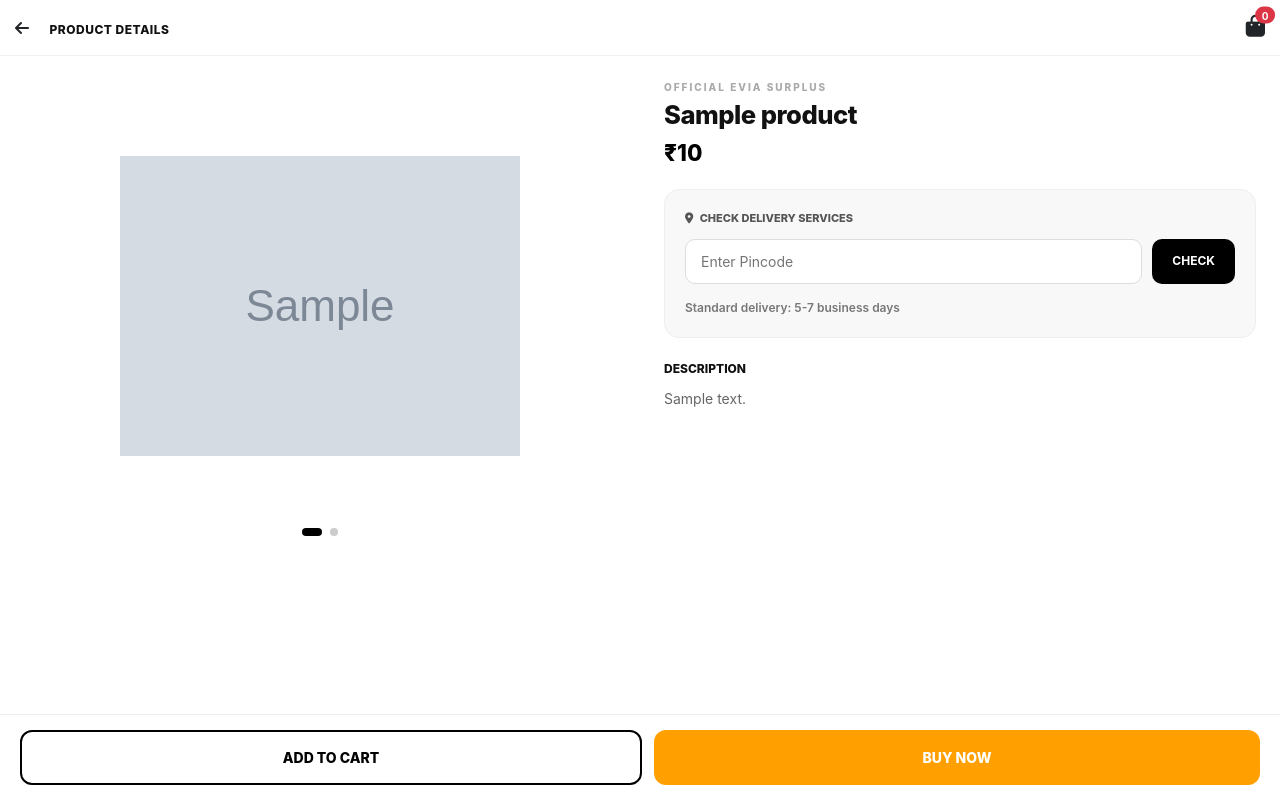
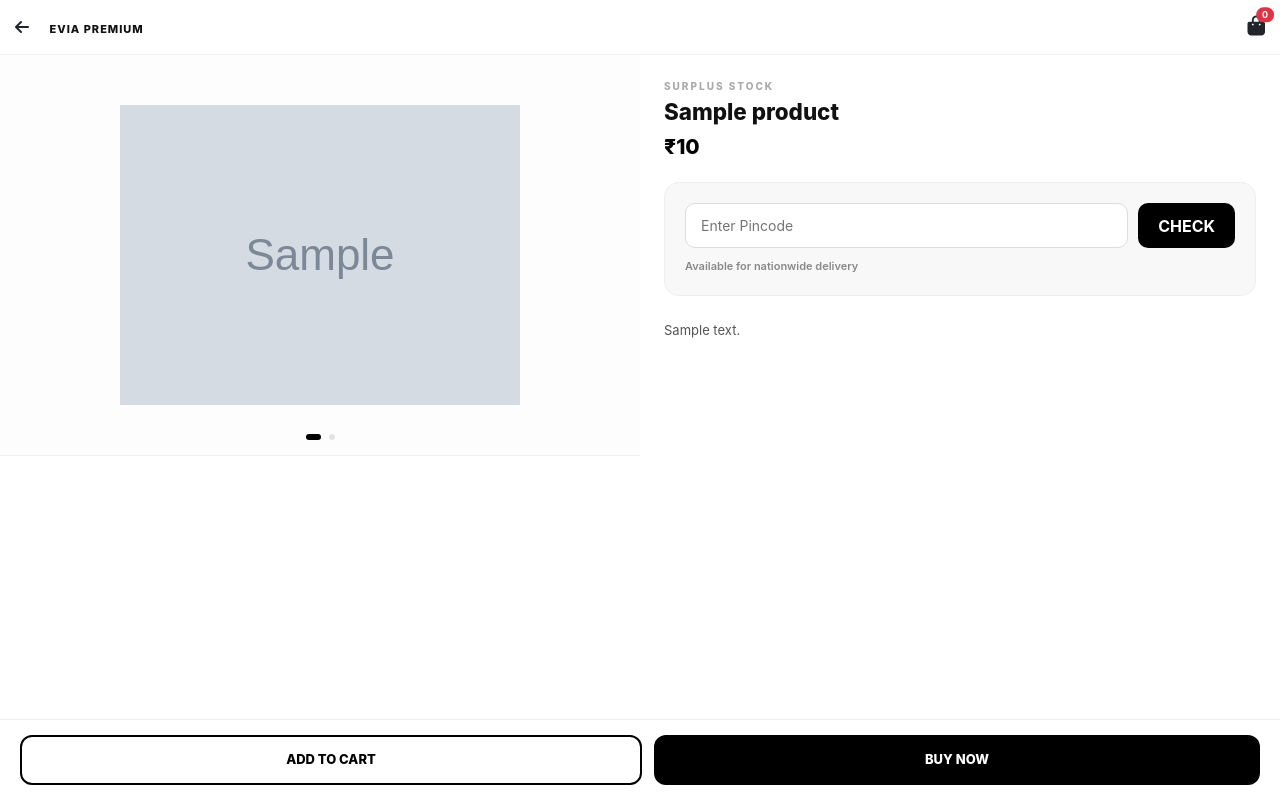
Before and after one commit to gmkarshad45-design/evia-shop, a Flask app: page /product/1 in a window 1280 px wide. Run offline with Flask 3, Linux system fonts and the light colour scheme; tables that the repository leaves empty hold one stand-in row (values such as "Sample post"); grey boxes marked "Sample" are stand-in pictures.

Commit message:
Update product_detail.html

```diff
--- a/templates/product_detail.html
+++ b/templates/product_detail.html
@@ -2,14 +2,13 @@
 <html lang="en">
 <head>
     <meta charset="UTF-8">
-    <meta name="viewport" content="width=device-width, initial-scale=1.0, maximum-scale=1.0, user-scalable=no, viewport-fit=cover">
+    <meta name="viewport" content="width=device-width, initial-scale=1.0, maximum-scale=1.0, user-scalable=no">
     <title>{{ product.name }} | EVIA Official</title>
     <link href="https://cdn.jsdelivr.net/npm/bootstrap@5.3.0/dist/css/bootstrap.min.css" rel="stylesheet">
     <link rel="stylesheet" href="https://cdnjs.cloudflare.com/ajax/libs/font-awesome/6.0.0/css/all.min.css">
     <style>
         body { font-family: 'Inter', sans-serif; background: #ffffff; color: #111; padding-bottom: 100px; margin: 0; }
 
-        /* Navigation */
         .back-nav {
             padding: 15px;
             border-bottom: 1px solid #f1f1f1;
@@ -22,12 +21,13 @@
             z-index: 1100;
         }
 
-        /* FIXED: Perfect Fit Image Slider */
+        /* FIXED IMAGE SCROLLER: Perfect Fit & High Clarity */
         .scroll-container {
             position: relative;
             width: 100%;
-            background: #f9f9f9; /* Subtle background for better product pop */
+            background: #fdfdfd;
             overflow: hidden;
+            border-bottom: 1px solid #f0f0f0;
         }
 
         .scroll-wrapper {
@@ -44,12 +44,12 @@
         .scroll-item {
             flex: 0 0 100%;
             width: 100%;
-            height: 500px; /* Standardized height */
+            height: 400px; /* Reduced height so it fits on screen better */
             scroll-snap-align: start;
             display: flex;
             align-items: center;
             justify-content: center;
-            background: #fff;
+            padding: 15px; /* Adds space around the image so it doesn't look too big */
         }
 
         .scroll-item img {
@@ -57,49 +57,43 @@
             max-height: 100%;
             width: auto;
             height: auto;
-            object-fit: contain; /* FIXED: Shows full image without blur/zoom */
-            image-rendering: -webkit-optimize-contrast; /* FIXED: Enhances sharpness */
+            object-fit: contain; /* Keeps original proportions, NO stretching */
+            image-rendering: -webkit-optimize-contrast; /* Sharpens for mobile */
         }
 
-        /* Slider Dots Overlay */
         .scroll-dots {
             display: flex;
             justify-content: center;
             gap: 8px;
             position: absolute;
-            bottom: 20px;
+            bottom: 15px;
             width: 100%;
-            z-index: 10;
         }
 
         .dot {
-            width: 8px;
-            height: 8px;
-            background: rgba(0,0,0,0.2);
+            width: 6px;
+            height: 6px;
+            background: rgba(0,0,0,0.1);
             border-radius: 50%;
             transition: 0.3s;
         }
 
         .dot.active {
             background: #000;
-            width: 20px;
+            width: 15px;
             border-radius: 10px;
         }
 
-        /* Product Info */
+        /* Content Styling */
         .brand-tag { font-size: 10px; font-weight: 800; color: #aaa; text-transform: uppercase; letter-spacing: 2px; }
-        .product-name { font-weight: 800; font-size: 1.6rem; margin: 5px 0; letter-spacing: -0.5px; }
-        .price-section { font-size: 1.4rem; font-weight: 800; color: #000; margin-bottom: 20px; }
+        .product-name { font-weight: 800; font-size: 1.4rem; margin: 5px 0; }
+        .price-section { font-size: 1.3rem; font-weight: 800; color: #000; margin-bottom: 20px; }
 
-        /* Pincode Section */
         .pincode-box { background: #f8f8f8; border-radius: 15px; padding: 20px; border: 1px solid #eee; }
-        .pin-label { font-size: 11px; font-weight: 800; color: #555; margin-bottom: 12px; }
         .pin-input-group { display: flex; gap: 10px; }
-        .pin-input { flex: 1; height: 45px; border: 1px solid #ddd; border-radius: 10px; padding: 0 15px; font-size: 14px; outline: none; transition: 0.3s; }
-        .pin-input:focus { border-color: #000; }
-        .pin-btn { background: #000; color: #fff; border: none; padding: 0 20px; border-radius: 10px; font-size: 12px; font-weight: 700; }
+        .pin-input { flex: 1; height: 45px; border: 1px solid #ddd; border-radius: 10px; padding: 0 15px; font-size: 14px; }
+        .pin-btn { background: #000; color: #fff; border: none; padding: 0 20px; border-radius: 10px; font-weight: 700; }
 
-        /* Fixed Bottom Bar */
         .bottom-bar {
             position: fixed; bottom: 0; left: 0; right: 0;
             background: #fff; padding: 15px 20px;
@@ -107,31 +101,27 @@
             display: flex; gap: 12px;
         }
         .cart-btn {
-            flex: 1; height: 55px; border-radius: 12px;
+            flex: 1; height: 50px; border-radius: 12px;
             background: #fff; color: #000; border: 2px solid #000;
-            font-weight: 800; font-size: 14px; transition: 0.2s;
+            font-weight: 800; font-size: 13px;
         }
-        .cart-btn:active { transform: scale(0.96); }
         .buy-btn-split {
-            flex: 1; height: 55px; border-radius: 12px;
-            background: #ff9f00; color: #fff; border: none;
-            font-weight: 800; font-size: 14px; text-decoration: none;
-            display: flex; align-items: center; justify-content: center; transition: 0.2s;
+            flex: 1; height: 50px; border-radius: 12px;
+            background: #000; color: #fff; border: none;
+            font-weight: 800; font-size: 13px; text-decoration: none;
+            display: flex; align-items: center; justify-content: center;
         }
-        .buy-btn-split:active { transform: scale(0.96); }
 
-        /* Notification Toast */
         #cart-toast {
-            visibility: hidden; min-width: 250px; background-color: #1a1a1a;
-            color: #fff; text-align: center; border-radius: 12px; padding: 16px;
-            position: fixed; z-index: 2000; bottom: 100px; left: 50%;
-            transform: translateX(-50%); font-size: 14px; font-weight: 600;
-            box-shadow: 0 10px 30px rgba(0,0,0,0.3);
+            visibility: hidden; min-width: 200px; background-color: #000;
+            color: #fff; text-align: center; border-radius: 10px; padding: 12px;
+            position: fixed; z-index: 2000; bottom: 85px; left: 50%;
+            transform: translateX(-50%); font-size: 13px;
         }
         #cart-toast.show { visibility: visible; animation: fadein 0.5s, fadeout 0.5s 2.5s; }
 
-        @keyframes fadein { from {bottom: 70px; opacity: 0;} to {bottom: 100px; opacity: 1;} }
-        @keyframes fadeout { from {bottom: 100px; opacity: 1;} to {bottom: 70px; opacity: 0;} }
+        @keyframes fadein { from {bottom: 60px; opacity: 0;} to {bottom: 85px; opacity: 1;} }
+        @keyframes fadeout { from {bottom: 85px; opacity: 1;} to {bottom: 60px; opacity: 0;} }
     </style>
 </head>
 <body>
@@ -139,11 +129,11 @@
     <div class="back-nav">
         <div>
             <a href="/" class="text-dark me-3 text-decoration-none"><i class="fa fa-arrow-left"></i></a>
-            <span style="font-size: 12px; font-weight: 800; letter-spacing: 0.5px;">PRODUCT DETAILS</span>
+            <span style="font-size: 11px; font-weight: 800; letter-spacing: 1px;">EVIA PREMIUM</span>
         </div>
-        <a href="/cart" class="text-dark position-relative text-decoration-none">
-            <i class="fa fa-shopping-bag" style="font-size: 22px;"></i>
-            <span id="cart-count" class="position-absolute top-0 start-100 translate-middle badge rounded-pill bg-danger" style="font-size: 10px;">
+        <a href="/cart" class="text-dark position-relative">
+            <i class="fa fa-shopping-bag" style="font-size: 20px;"></i>
+            <span id="cart-count" class="position-absolute top-0 start-100 translate-middle badge rounded-pill bg-danger" style="font-size: 9px;">
                 {{ session['cart']|length if session.get('cart') else 0 }}
             </span>
         </a>
@@ -155,12 +145,12 @@
                 <div class="scroll-container">
                     <div class="scroll-wrapper" id="imageScroller">
                         <div class="scroll-item">
-                            <img src="{{ product.image }}" alt="{{ product.name }}" onerror="this.src='https://placehold.co/800x800?text=No+Image+Available'">
+                            <img src="{{ product.image }}" alt="{{ product.name }}">
                         </div>
 
                         {% if product.image_2 %}
                         <div class="scroll-item">
-                            <img src="{{ product.image_2 }}" alt="{{ product.name }} View 2">
+                            <img src="{{ product.image_2 }}" alt="{{ product.name }} view 2">
                         </div>
                         {% endif %}
                     </div>
@@ -175,40 +165,37 @@
             </div>
 
             <div class="col-12 col-md-6 p-4">
-                <div class="brand-tag">Official EVIA Surplus</div>
+                <div class="brand-tag">Surplus Stock</div>
                 <h1 class="product-name">{{ product.name }}</h1>
                 <div class="price-section">₹{{ product.price }}</div>
 
                 <div class="pincode-box mb-4">
-                    <div class="pin-label"><i class="fa fa-map-marker-alt me-1"></i> CHECK DELIVERY SERVICES</div>
                     <div class="pin-input-group">
                         <input type="number" id="pinCode" class="pin-input" placeholder="Enter Pincode">
                         <button class="pin-btn" onclick="checkDelivery()">CHECK</button>
                     </div>
-                    <div id="deliveryMsg" style="font-size: 12px; margin-top: 15px; font-weight: 600; color: #777;">
-                        Standard delivery: 5-7 business days
+                    <div id="deliveryMsg" style="font-size: 11px; margin-top: 10px; font-weight: 600; color: #888;">
+                        Available for nationwide delivery
                     </div>
                 </div>
 
-                <div class="mt-4">
-                    <h6 style="font-size: 12px; font-weight: 800; color: #111;">DESCRIPTION</h6>
-                    <p style="font-size: 14px; color: #666; line-height: 1.8; margin-top: 10px;">
-                        {{ product.description or 'High-quality premium surplus item. Limited collection available for a short time.' }}
+                <div class="mt-2">
+                    <p style="font-size: 13px; color: #555; line-height: 1.6;">
+                        {{ product.description }}
                     </p>
                 </div>
             </div>
         </div>
     </div>
 
-    <div id="cart-toast">✅ Product added to your cart</div>
+    <div id="cart-toast">Added to cart successfully</div>
 
     <div class="bottom-bar">
         <button class="cart-btn" onclick="addToCart({{ product.id }})">ADD TO CART</button>
-        <a href="{{ url_for('add_to_cart', id=product.id) }}?next=cart" class="buy-btn-split">BUY NOW</a>
+        <a href="{{ url_for('buy_now', id=product.id) }}" class="buy-btn-split">BUY NOW</a>
     </div>
 
     <script>
-        // Image Scroller Dot Sync Logic
         const scroller = document.getElementById('imageScroller');
         const dots = document.querySelectorAll('.dot');
 
@@ -221,36 +208,27 @@
             });
         }
 
-        // Add to Cart with AJAX
         function addToCart(productId) {
-            fetch('/add-to-cart/' + productId, {
-                method: 'GET',
-                headers: { 'X-Requested-With': 'XMLHttpRequest' }
-            })
+            fetch('/add-to-cart/' + productId, { method: 'GET' })
             .then(response => {
-                if(response.ok) {
-                    showToast();
-                    let countObj = document.getElementById('cart-count');
-                    countObj.innerText = parseInt(countObj.innerText) + 1;
-                }
+                const toast = document.getElementById("cart-toast");
+                toast.className = "show";
+                setTimeout(() => { toast.className = ""; }, 3000);
+
+                let countObj = document.getElementById('cart-count');
+                countObj.innerText = parseInt(countObj.innerText) + 1;
             });
-        }
-
-        function showToast() {
-            const toast = document.getElementById("cart-toast");
-            toast.className = "show";
-            setTimeout(() => { toast.className = toast.className.replace("show", ""); }, 3000);
         }
 
         function checkDelivery() {
             const pin = document.getElementById('pinCode').value;
             const msg = document.getElementById('deliveryMsg');
             if(pin.length === 6) {
-                msg.innerHTML = "✅ Serviceable: Delivery expected within 7 days";
-                msg.style.color = "#28a745";
+                msg.innerHTML = "✅ Standard delivery available to " + pin;
+                msg.style.color = "green";
             } else {
-                msg.innerHTML = "❌ Invalid Pincode. Please enter 6 digits.";
-                msg.style.color = "#dc3545";
+                msg.innerHTML = "❌ Please enter a valid 6-digit pincode";
+                msg.style.color = "red";
             }
         }
     </script>
```
